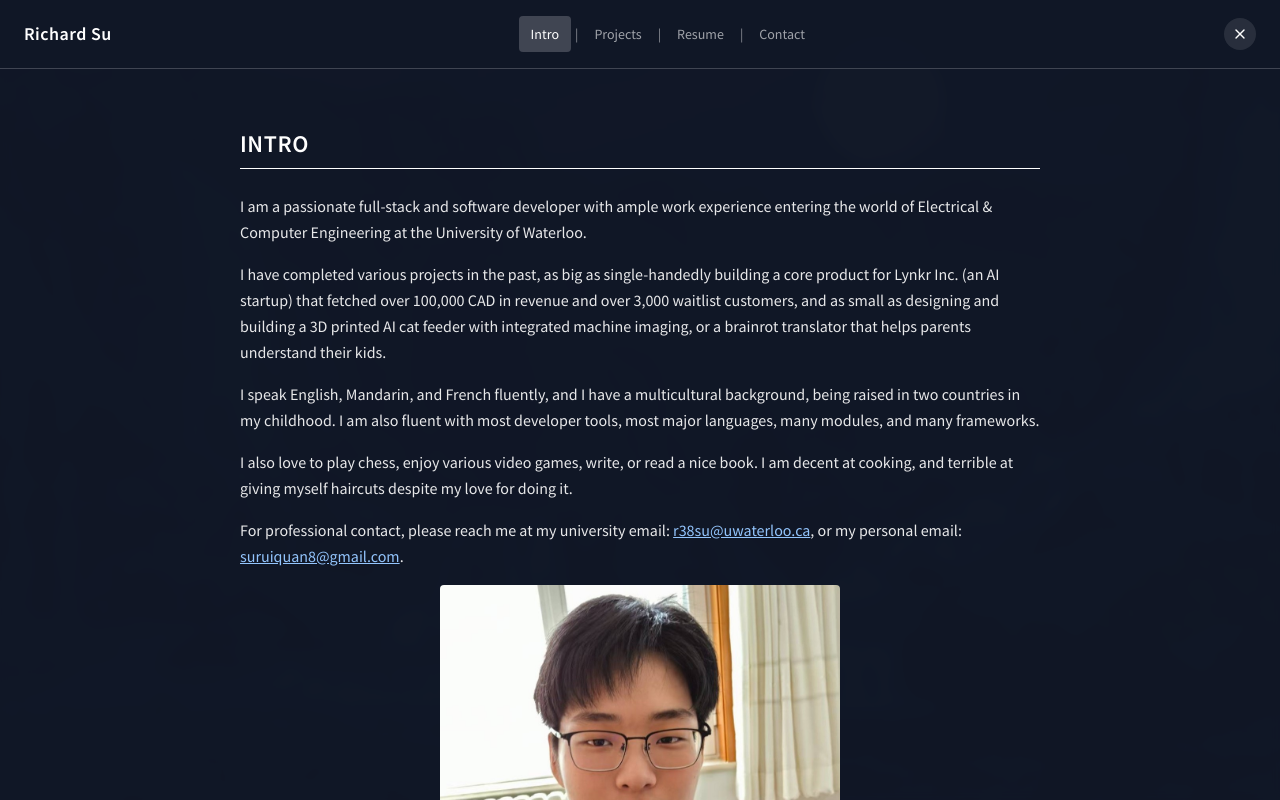
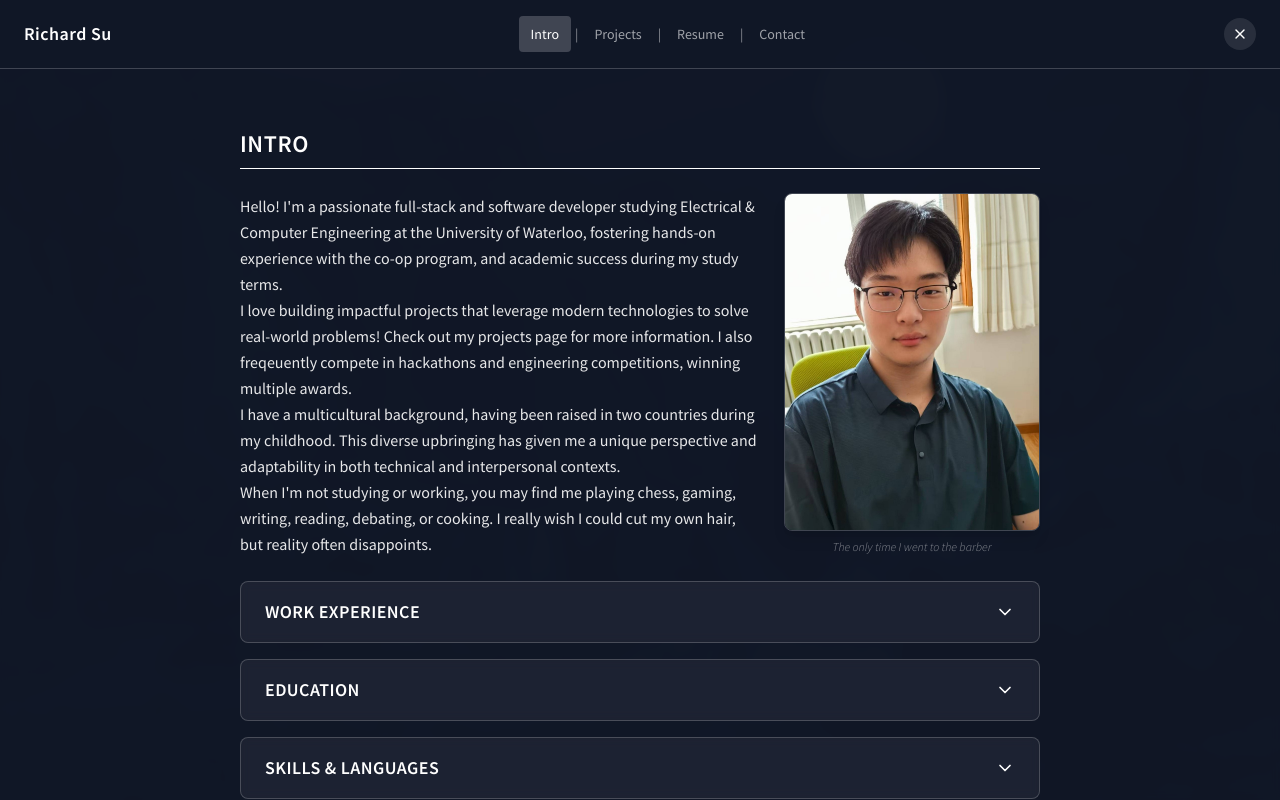
Before and after one commit to plane-paper/Portfolio, a React (Create React App) app: page / in a window 1280 px wide. Both pictures are taken after a click on the button "INTRO". Built offline with nearby package versions, Linux system fonts and the light colour scheme.

Commit message:
feat: dropdown cards in about section todo: fill in work experience

```diff
--- a/src/components/content/introContent.jsx
+++ b/src/components/content/introContent.jsx
@@ -1,26 +1,163 @@
-const IntroContent = () => (
+import React, { useState } from 'react';
+import { ChevronDown, ChevronUp } from 'lucide-react';
+import { motion, AnimatePresence } from 'framer-motion';
+
+const IntroContent = () => {
+  const [openSection, setOpenSection] = useState(null);
+  const [isAnimating, setIsAnimating] = useState(false);
+
+  const DropdownSection = ({ title, children }) => {
+    const isOpen = openSection === title;
+
+    const handleClick = () => {
+      if (isAnimating) return;
+
+      if (isOpen) {
+        // Just close the current section
+        setOpenSection(null);
+      } else if (openSection !== null) {
+        // Another section is open, close it first then open this one
+        setIsAnimating(true);
+        setOpenSection(null);
+        setTimeout(() => {
+          setOpenSection(title);
+          setIsAnimating(false);
+        }, 300); // Wait for close animation to complete
+      } else {
+        // No section is open, just open this one
+        setOpenSection(title);
+      }
+    };
+
+    return (
+      <div className="border border-white/20 rounded-lg overflow-hidden bg-white/5 backdrop-blur-sm">
+        <motion.button
+          onClick={handleClick}
+          className="w-full px-6 py-4 flex items-center justify-between hover:bg-white/5 transition-colors"
+          whileHover={{ backgroundColor: "rgba(255, 255, 255, 0.08)" }}
+          whileTap={{ scale: 0.98 }}
+        >
+          <h3 className="text-lg font-semibold uppercase tracking-wide text-white">
+            {title}
+          </h3>
+          <motion.div
+            animate={{ rotate: isOpen ? 180 : 0 }}
+            transition={{ duration: 0.3, ease: "easeInOut" }}
+          >
+            <ChevronDown className="w-5 h-5 text-white" />
+          </motion.div>
+        </motion.button>
+
+        <AnimatePresence mode="wait">
+          {isOpen && (
+            <motion.div
+              key={title}
+              initial={{ height: 0, opacity: 0 }}
+              animate={{ height: "auto", opacity: 1 }}
+              exit={{ height: 0, opacity: 0 }}
+              transition={{ duration: 0.3, ease: "easeInOut" }}
+              className="overflow-hidden"
+            >
+              <div className="px-6 pb-6 pt-2 space-y-3 text-white/90 leading-relaxed">
+                {children}
+              </div>
+            </motion.div>
+          )}
+        </AnimatePresence>
+      </div>
+    );
+  };
+
+  return (
     <div className="pb-7">
       <h2 className="text-2xl font-semibold uppercase tracking-wide mb-6 text-white border-b border-white pb-2">
         Intro
       </h2>
-    <div className="space-y-4 text-white/90 leading-relaxed">
-      <p>I am a passionate full-stack and software developer with ample work experience entering the world of Electrical & Computer Engineering at the University of Waterloo.</p>
-      <p>I have completed various projects in the past, as big as single-handedly building a core product for Lynkr Inc. (an AI startup) that fetched over 100,000 CAD in revenue and over 3,000 waitlist customers, and as small as designing and building a 3D printed AI cat feeder with integrated machine imaging, or a brainrot translator that helps parents understand their kids.</p>
-      <p>I speak English, Mandarin, and French fluently, and I have a multicultural background, being raised in two countries in my childhood. I am also fluent with most developer tools, most major languages, many modules, and many frameworks.</p>
-      <p>I also love to play chess, enjoy various video games, write, or read a nice book. I am decent at cooking, and terrible at giving myself haircuts despite my love for doing it.</p>
-      <p>For professional contact, please reach me at my university email: <a href="mailto:r38su@uwaterloo.ca" className="text-blue-300 hover:text-blue-200 underline">r38su@uwaterloo.ca</a>, or my personal email: <a href="mailto:suruiquan10@163.com" className="text-blue-300 hover:text-blue-200 underline">suruiquan8@gmail.com</a>.</p>
 
-      <figure className="mt-6 flex flex-col items-center">
+      <div className="mb-6 flex flex-col md:flex-row gap-6 items-start">
+        <div className="flex-1">
+          <p className="text-white/90 leading-relaxed">
+            Hello! I'm a passionate full-stack and software developer studying Electrical & Computer Engineering at the University of Waterloo, fostering hands-on experience with the co-op program, and academic success during my study terms.
+            <br />
+            I love building impactful projects that leverage modern technologies to solve real-world problems! Check out my projects page for more information. I also freqeuently compete in hackathons and engineering competitions, winning multiple awards.
+            <br />
+            I have a multicultural background, having been raised in two countries during my childhood. This diverse upbringing has given me a unique perspective and adaptability in both technical and interpersonal contexts.
+            <br />
+            When I'm not studying or working, you may find me playing chess, gaming, writing, reading, debating, or cooking. I really wish I could cut my own hair, but reality often disappoints.
+          </p>
+        </div>
+
+        <figure className="flex flex-col items-center md:w-64 flex-shrink-0">
           <img
             src="images/pic01.jpg"
-          alt="Me going to the barber for the first time"
-          className="w-[90%] md:w-[400px] h-auto rounded"
+            alt="Me going to the barber"
+            className="w-full rounded-lg shadow-lg border border-white/20"
           />
-        <figcaption className="text-sm text-white/60 mt-2 italic">
-          The only time that I didn't cut my own hair and went to the barber in my whole life.
+          <figcaption className="text-xs text-white/50 mt-2 italic text-center">
+            The only time I went to the barber
           </figcaption>
         </figure>
       </div>
+
+      <div className="space-y-4">
+        <DropdownSection title="Work Experience">
+          <p>
+            I have worked in a professional setting at a range of very different positions, and performed beyond expectation in all of them:
+          </p>
+          <p><strong>Lynkr Inc.</strong></p>
+          <ul>
+            <li>
+                Single-handedly built a core product for this AI startup that generated over <strong>100,000 CAD in revenue</strong> and attracted over <strong>3,000 waitlist customers</strong>
+            </li>
+            <li>
+
+            </li>
+          </ul>
+          <p><strong>Sioux Technologies</strong></p>
+            <ul>
+                <li>
+                </li>
+            </ul>
+          <p><strong>Capital Air Inc., Beijing Capital Group Co.</strong></p>
+            <ul>
+                <li>
+
+                </li>
+            </ul>
+        </DropdownSection>
+
+        <DropdownSection title="Education">
+          <p>
+            <strong>University of Waterloo</strong> - Computer Engineering, BASc
+          </p>
+          <p>
+            <strong>Rothesay Netherwood School</strong> - International Baccalaureate Diploma, 43/45
+          </p>
+        </DropdownSection>
+
+        <DropdownSection title="Skills & Languages">
+          <div className="space-y-3">
+            <div>
+              <p className="font-semibold text-white mb-2">Programming Languages:</p>
+              <p>Python, JavaScript/TypeScript, C++/C, C#, Java, SQL, Go, Scripting (Powershell/YAML/Bash/CMD)</p>
+            </div>
+            <div>
+              <p className="font-semibold text-white mb-2">Spoken Languages:</p>
+              <p>English, Mandarin, and French - fluently spoken</p>
+            </div>
+            <div>
+              <p className="font-semibold text-white mb-2">Frameworks:</p>
+              <p>NumPy, Pandas, Tensorflow, PyTorch, skLearn, spaCy, LangChain/LangGraph, Postgres/MySQL, Flask, FastAPI, Matplot, Kriging, MCP, Pydantic, React, Next.js</p>
+            </div>
+            <div>
+                <p className="font-semibold text-white mb-2">Developer Tools:</p>
+                <p>Git, Node, Yarn, Docker, VS/VS Code/PyCharm, Jupyter/Anaconda, NSIS, NuGet, Vim, Jira, Confluence, IntelliJ</p>
+            </div>
+          </div>
+        </DropdownSection>
+        </div>
       </div>
   );
+};
+
 export default IntroContent;
```
Lines whose indentation alone changed are shown as unchanged.
